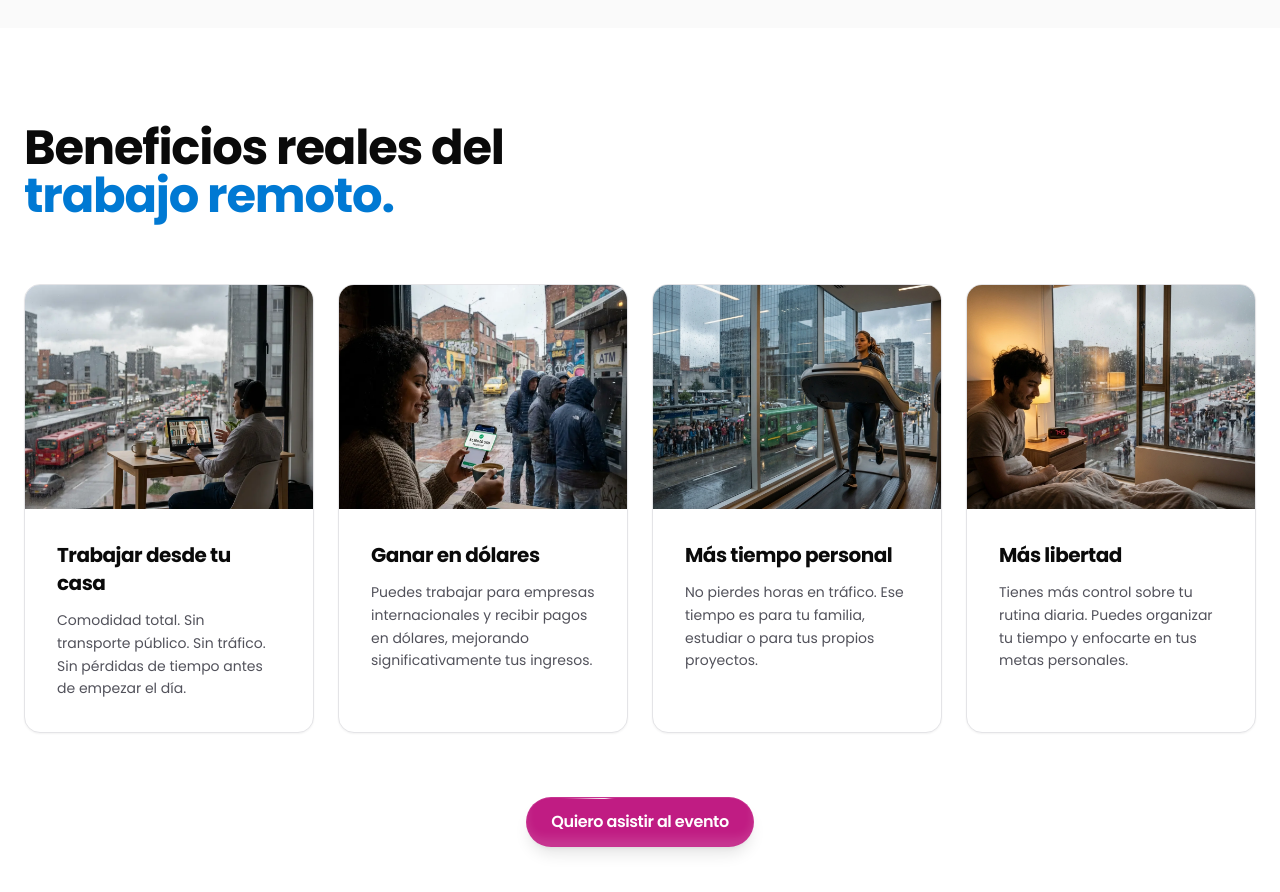
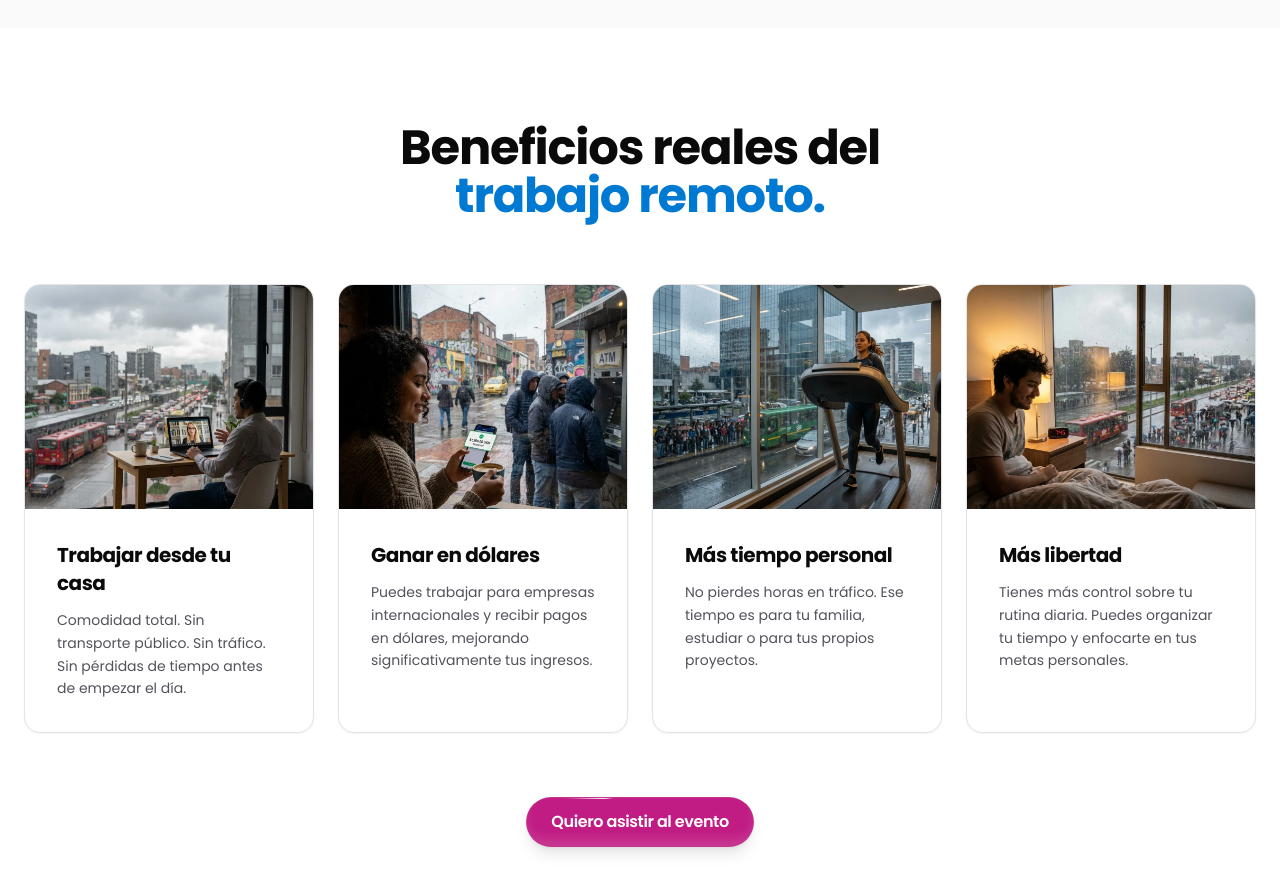
Before and after one commit to Sistema-Paguro/sistema-paguro-landing-page, a React (Vite) app: page / in a window 1280 px wide. Shown: the part 3720-4612 px from the top of the page. Built offline with nearby package versions, Linux system fonts and the light colour scheme.

Commit message:
Center the title in the Benefits section

```diff
--- a/src/components/Benefits.tsx
+++ b/src/components/Benefits.tsx
@@ -28,7 +28,7 @@ export default function Benefits() {
         <section className="py-24 bg-white relative overflow-hidden">
             <div className="max-w-7xl mx-auto px-6">
 
-                <div className="mb-16 max-w-2xl">
+                <div className="mb-16 max-w-2xl mx-auto text-center">
                     <h2 className="text-4xl lg:text-5xl font-bold text-black mb-6">
                         {t("benefits.titleLine1")} <br />
                         <span className="text-blue">{t("benefits.titleLine2")}</span>
```
